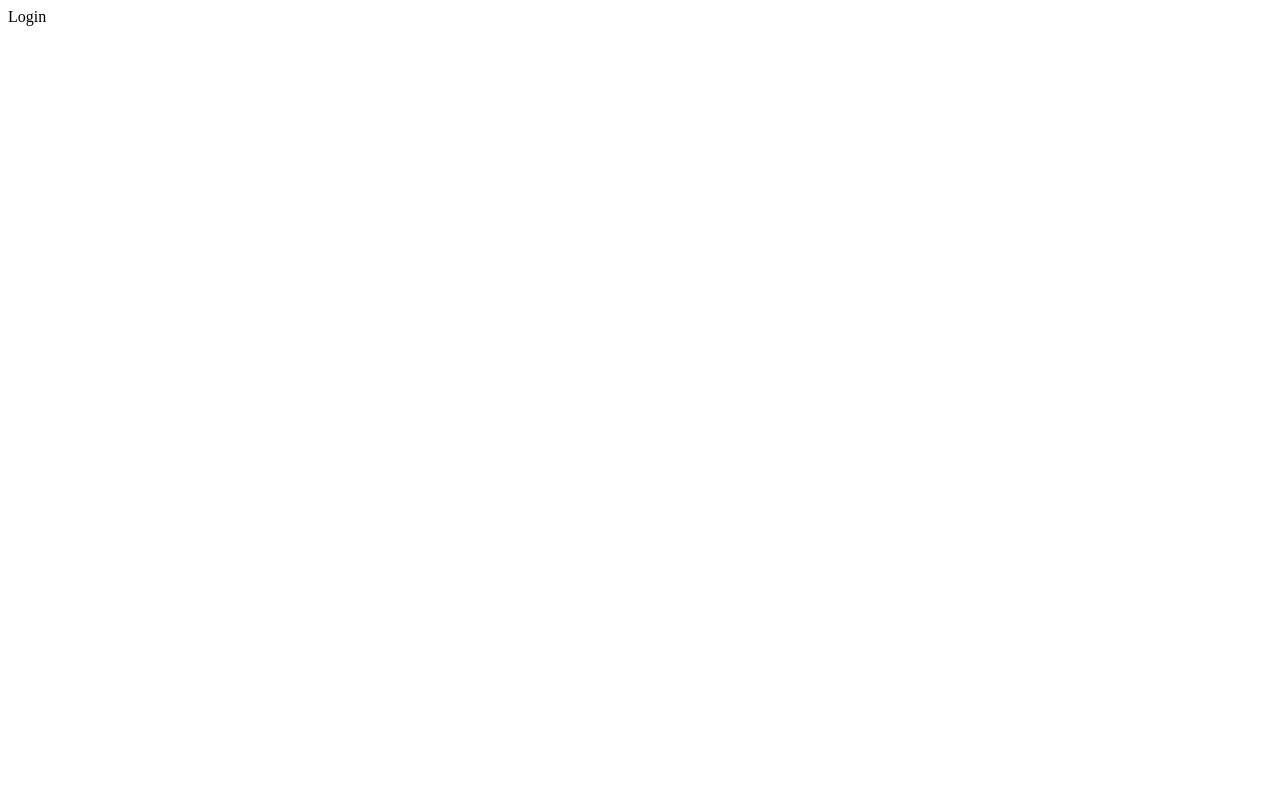
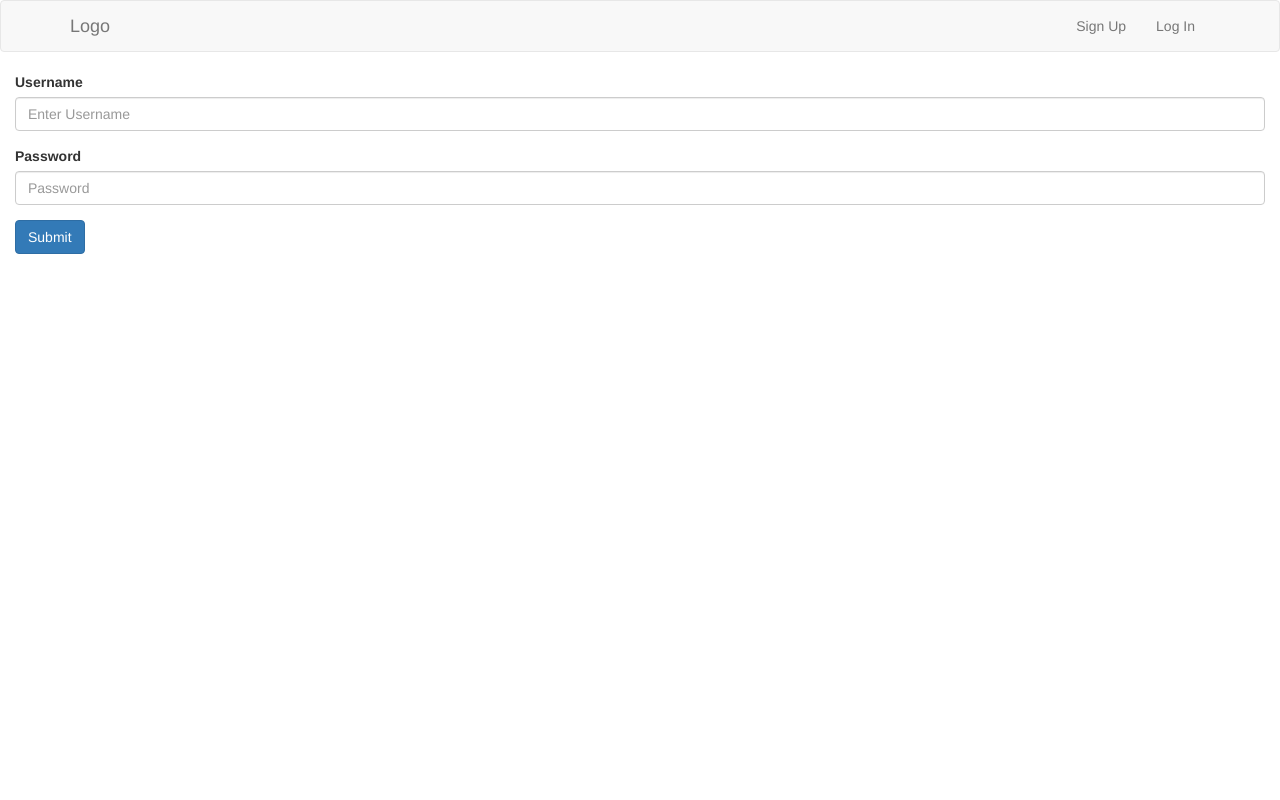
Before and after one commit to SwathyD/DIADRASTIKO, a Flask app: page /login in a window 1280 px wide. Before the commit the page is almost empty. Run offline with Flask 2, Linux system fonts and the light colour scheme; some libraries are stand-ins or nearby versions.

Commit message:
Add files via upload

```diff
--- a/templates/login.html
+++ b/templates/login.html
@@ -1,2 +1,55 @@
 <html>
-Login</html>
+<head>
+<title>UI</title>
+    <meta charset="utf-8">
+  <meta name="viewport" content="width=device-width, initial-scale=1">
+  <link rel="stylesheet" href="https://maxcdn.bootstrapcdn.com/bootstrap/3.4.1/css/bootstrap.min.css">
+  <link href="https://fonts.googleapis.com/css?family=Montserrat" rel="stylesheet" type="text/css">
+  <link href="https://fonts.googleapis.com/css?family=Lato" rel="stylesheet" type="text/css">
+  <script src="https://ajax.googleapis.com/ajax/libs/jquery/3.4.1/jquery.min.js"></script>
+  <script src="https://maxcdn.bootstrapcdn.com/bootstrap/3.4.1/js/bootstrap.min.js"></script>
+</head>
+
+<style>
+</style>
+
+<body>
+  <nav class="navbar navbar-default">
+    <div class="container">
+      <div class="navbar-header">
+        <button type="button" class="navbar-toggle" data-toggle="collapse" data-target="#myNavbar">
+        <span class="icon-bar"></span>
+        <span class="icon-bar"></span>
+        <span class="icon-bar"></span>
+      </button>
+      <a class="navbar-brand" href="#myPage">Logo</a>
+    </div>
+    <div class="collapse navbar-collapse" id="myNavbar">
+      <ul class="nav navbar-nav navbar-right">
+        <li><a href="#SignUp">Sign Up</a></li>
+        <li><a href="Login.html">Log In</a></li>
+      </ul>
+    </div>
+  </div>
+</nav>
+
+<div class="container-fluid">
+  <div class="card">
+    <div class="card-body">
+      <form>
+        <div class="form-group">
+          <label for="Username">Username</label>
+          <input type="text" class="form-control" id="Uname" placeholder="Enter Username">
+        </div>
+      <div class="form-group">
+        <label for="exampleInputPassword1">Password</label>
+        <input type="password" class="form-control" id="Pword" placeholder="Password">
+      </div>
+      <button type="submit" class="btn btn-primary">Submit</button>
+      </form>
+      </div>
+</div>
+</div>
+</body>
+
+</html>
```
